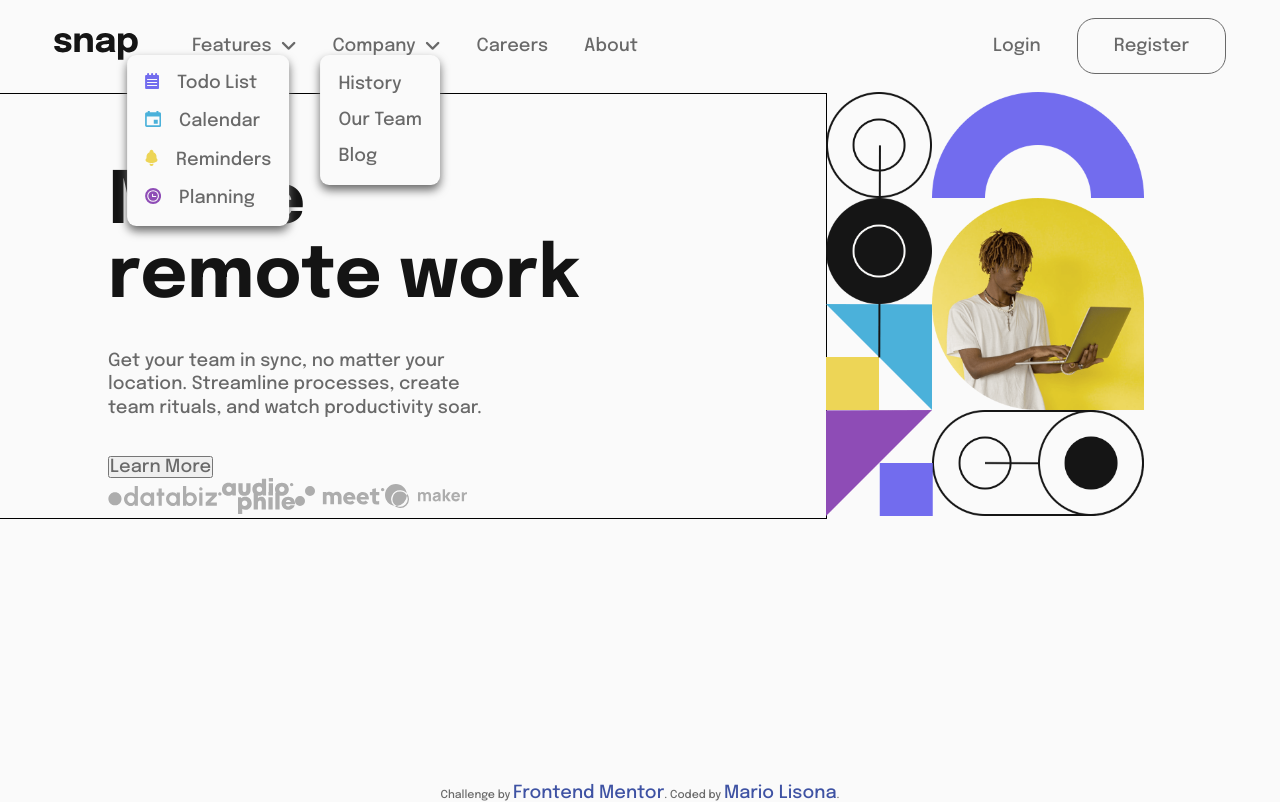
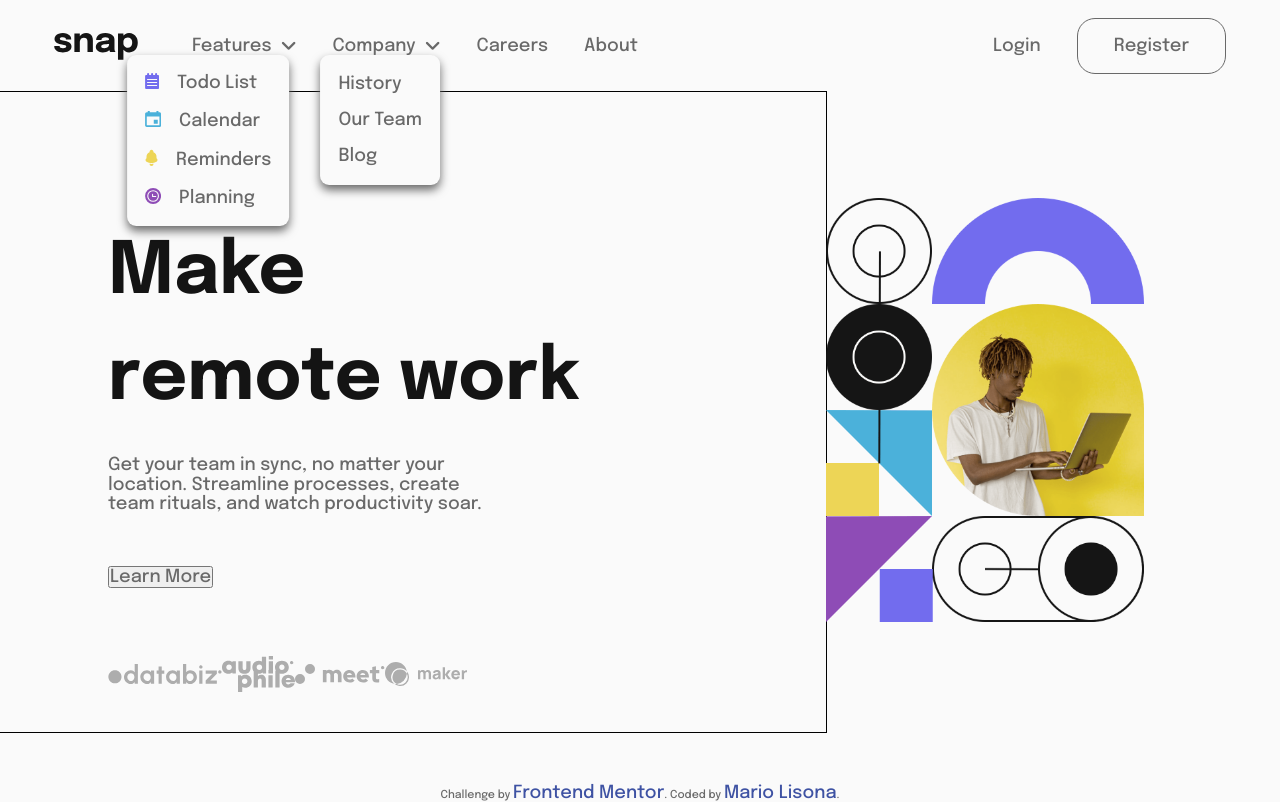
Before and after one commit to MarioLisbona/FEM-Intro-section-with-dropdown-navigation, a plain HTML site: page index.html in a window 1280 px wide. Drawn offline with Linux system fonts and the light colour scheme.

Commit message:
finalise position in info container

```diff
--- a/styles.css
+++ b/styles.css
@@ -160,6 +160,7 @@ body {
     justify-content: space-between;
     outline: 1px solid black;
     padding: 0 6em;
+    height: 80vh;
 
 }
 
@@ -170,16 +171,20 @@ body {
 }
 
 .title-1 {
-    margin-top: 1em;
+    margin-top: 2em;
 }
 
 .title-2 {
-    margin-bottom: .5em;
+    margin-bottom: .1em;
 }
 
 .info {
     padding-right: 12em;
-    line-height: 1.3;
+    line-height: 1.1;
+    margin-bottom: 1em;
+}
+
+.learn-more {
     margin-bottom: 2em;
 }
 
@@ -187,6 +192,7 @@ body {
     display: flex;
     justify-content: space-evenly;
     align-items: center;
+    margin-bottom: 2em;;
 }
 
 .hero-img-container img {
```
